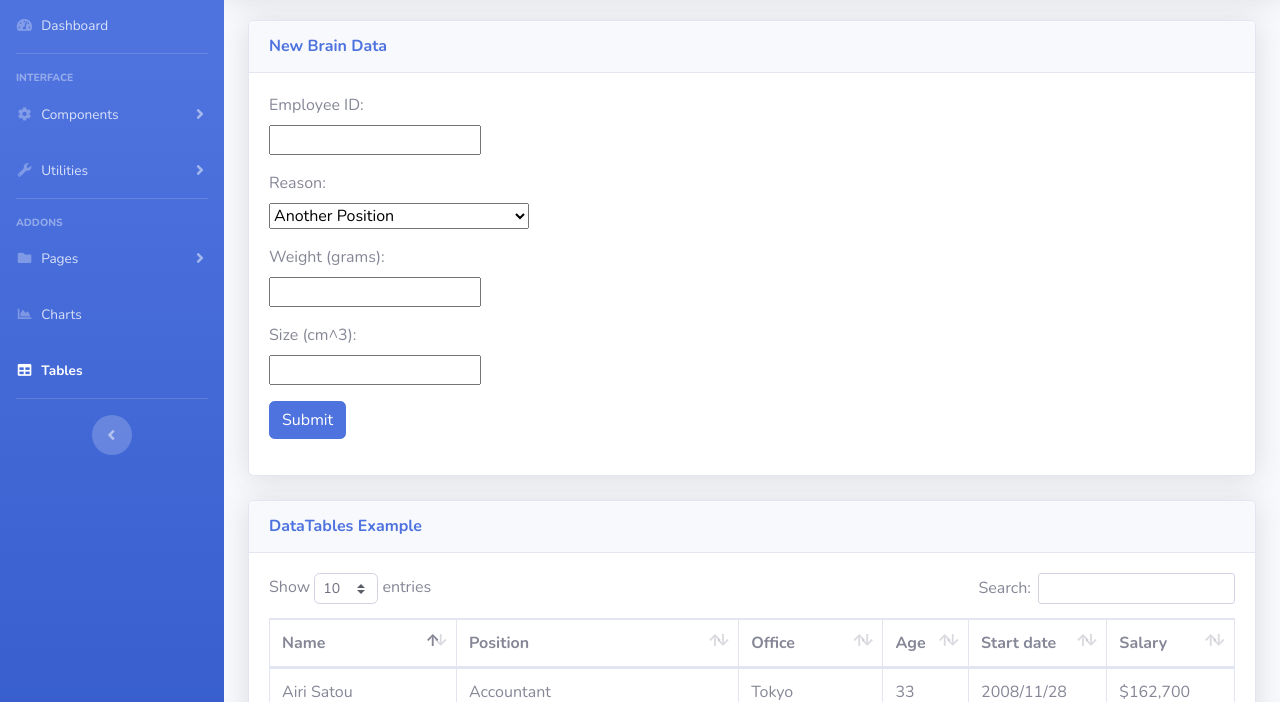
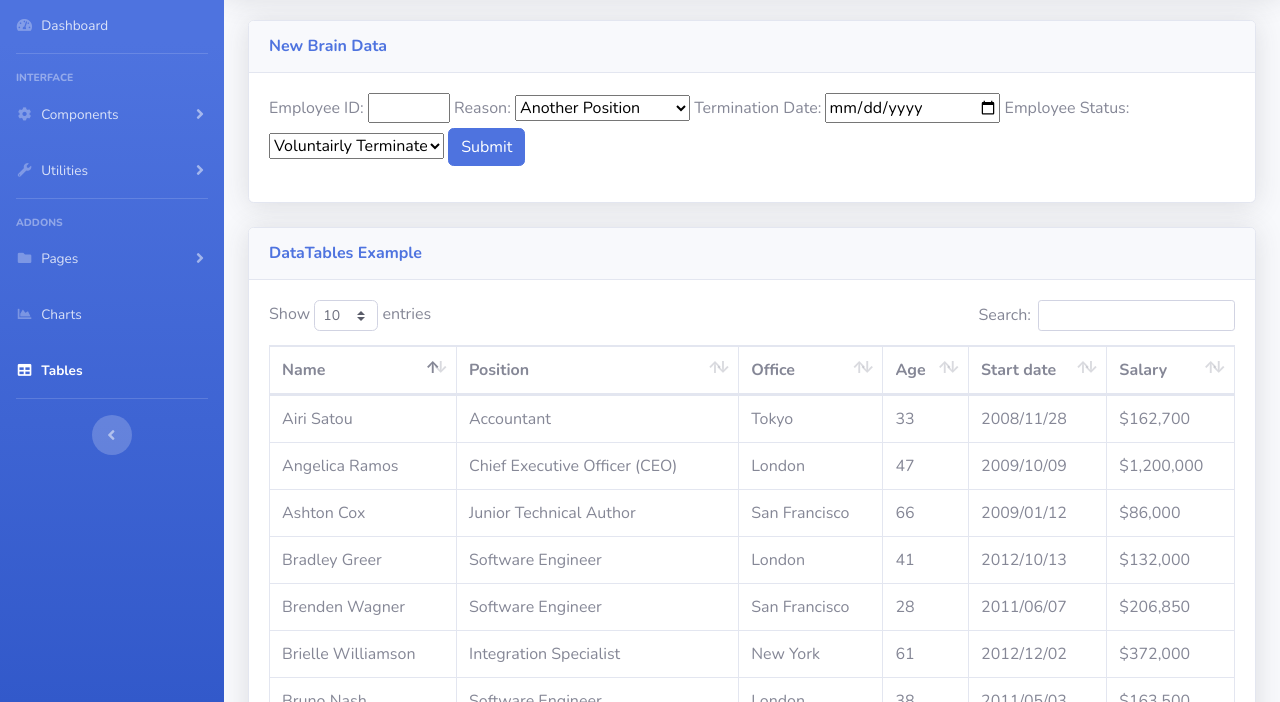
Before and after one commit to SteveZych/Final-Project, a website with bundled scripts: page templates/terminations.html in a window 1280 px wide. Shown: the part 98-800 px from the top of the page. Built offline with nearby package versions, Linux system fonts and the light colour scheme.

Commit message:
added form to terminations page with employee id, reason, term date, employee status

```diff
--- a/templates/terminations.html
+++ b/templates/terminations.html
@@ -376,15 +376,13 @@
                                 <!-- Form Body -->
                                 <div class="card-body">
                                     <div class="">
-                                        <form action="/" method="post">
-                                            <div class="mb-3">
-                                                <label for="employeeID">Employee ID:</label><br>
-                                                <input type="text" id="employeeID" name="employeeID"><br>
-                                              </div>
-                                              <div class="mb-3 ">
-                                                <label for="reason">Reason:</label><br>
-                                                <select id="reason" class="form-select" aria-label="Default select example" name="reason">
-                                                    <!--<option selected>Select Gender</option>-->
+                                        <form action="/terminations" method="post">
+
+                                                <label for="employeeID">Employee ID:</label>
+                                                <input type="text" id="employeeID" name="employeeID" size="6">
+
+                                                <label for="reason">Reason:</label>
+                                                <select id="reason" class="form-select" aria-label="Default select example" name="reason" style="width:175px">
                                                     <option value="anotherPosition ">Another Position</option>
                                                     <option value="attendanceIssues">Attendance Issues</option>
                                                     <option value="careerChange">Career Change</option>
@@ -403,15 +401,16 @@
                                                     <option value="school">Return to School</option>
                                                     <option value="unhappy">Unhappy</option>
                                                   </select>
-                                              </div>
-                                              <div class="mb-3">
-                                                <label for="weight">Weight (grams):</label><br>
-                                                <input type="" id="weight" name="weight">
-                                              </div>
-                                              <div class="mb-3">
-                                                <label for="size">Size (cm^3):</label><br>
-                                                <input type="" id="size" name="size">
-                                              </div>
+
+                                                <label for="termDate">Termination Date:</label>
+                                                <input type="date" id="termDate" name="termDate" style="width:175px">
+
+                                                <label for="status">Employee Status:</label>
+                                                <select id="status" class="form-select" aria-label="Default select example" name="status" style="width:175px">
+                                                    <option value="voluntairly">Voluntairly Terminated</option>
+                                                    <option value="cause">Terminated for Cause</option>
+                                                </select>
+
                                               <button type="submit" class="btn btn-primary">Submit</button>
                                         </form>
                                     </div>
```
